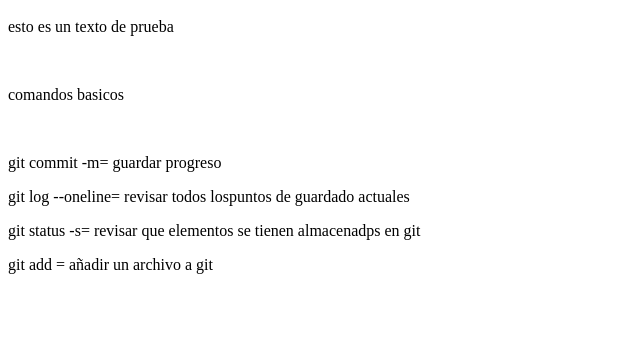
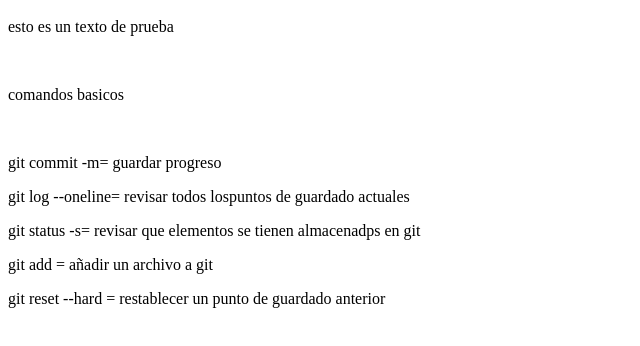
Before and after one commit to sidfilix/cursogit, a plain HTML site: page index.html in a window 1280 px wide. Shown: the part 48-394 px from the top of the page, without its empty margins (0-640 px from the left). Drawn offline with Linux system fonts and the light colour scheme.

Commit message:
mas instrucciones simples

```diff
--- a/index.html
+++ b/index.html
@@ -12,5 +12,6 @@
 <p> git log --oneline= revisar todos lospuntos de guardado actuales</p>
 <p>git status -s= revisar que elementos se tienen almacenadps en git</p>
 <p> git add = añadir un archivo a git</p>
+<p>git reset --hard = restablecer un punto de guardado anterior</p>
 </body>
 </html>
```
